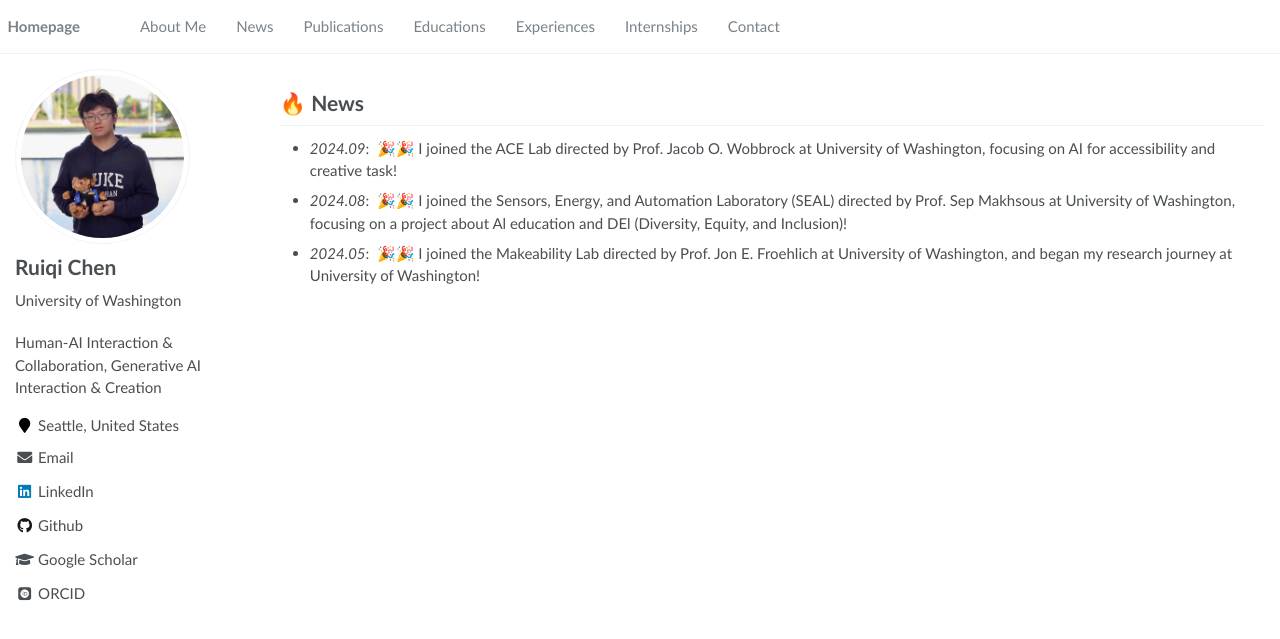
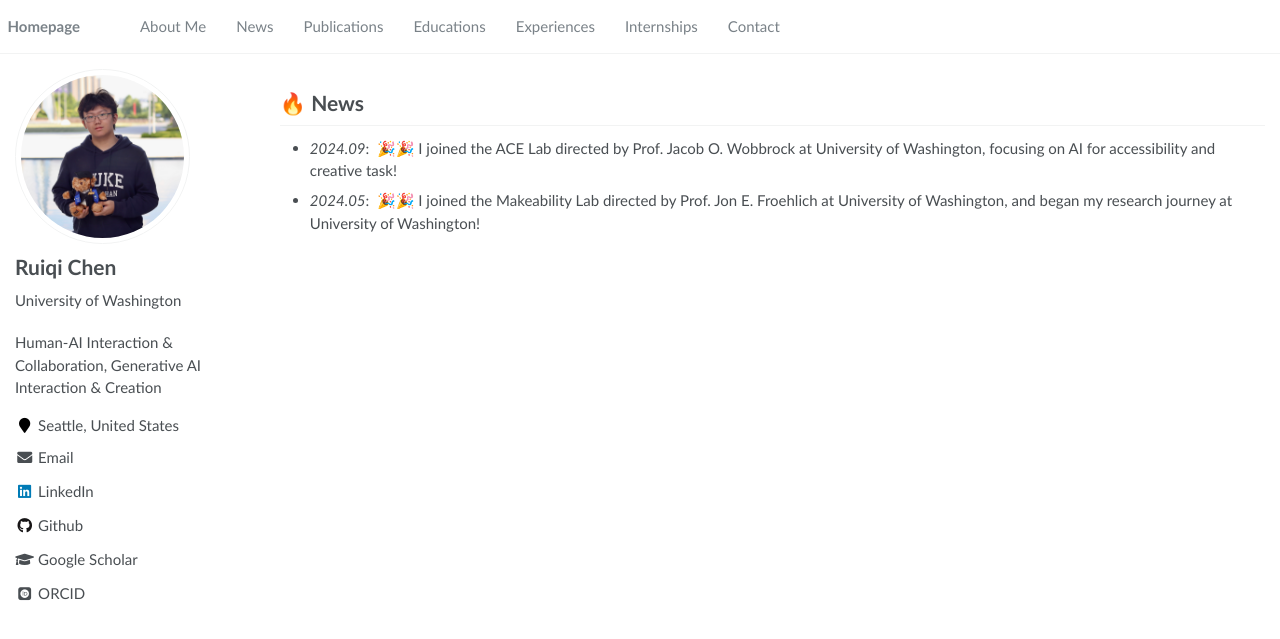
Before and after one commit to Ruiqi-Chen-0216/Ruiqi-Chen-0216.github.io, a Jekyll site: the page built from _pages/news.md, in a window 1280 px wide. Shown: the top 639 px of the page. Built offline with Jekyll 4.4.1, drawn with Linux system fonts in a browser that asks for light colours; some web fonts are replaced.

Commit message:
Update news.md

```diff
--- a/_pages/news.md
+++ b/_pages/news.md
@@ -8,5 +8,4 @@ layout: default
 
 # 🔥 News
 - *2024.09*: &nbsp;🎉🎉 I joined the ACE Lab directed by Prof. Jacob O. Wobbrock at University of Washington, focusing on AI for accessibility and creative task!
-- *2024.08*: &nbsp;🎉🎉 I joined the Sensors, Energy, and Automation Laboratory (SEAL) directed by Prof. Sep Makhsous at University of Washington, focusing on a project about Al education and DEl (Diversity, Equity, and Inclusion)!
 - *2024.05*: &nbsp;🎉🎉 I joined the Makeability Lab directed by Prof. Jon E. Froehlich at University of Washington, and began my research journey at University of Washington!
```
